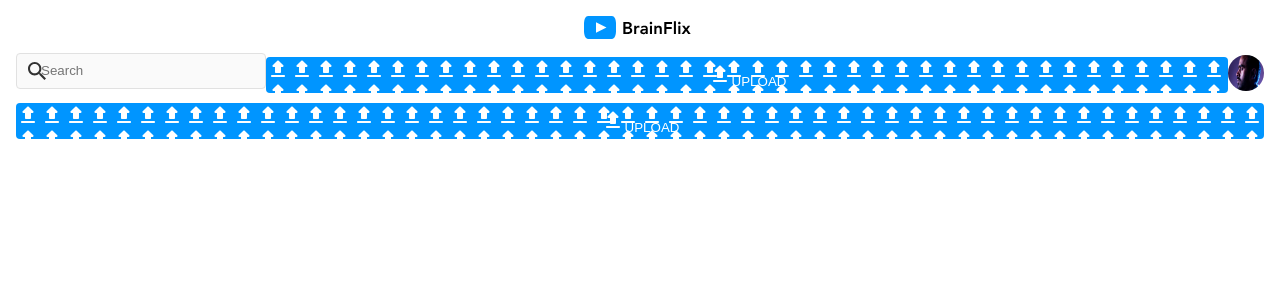
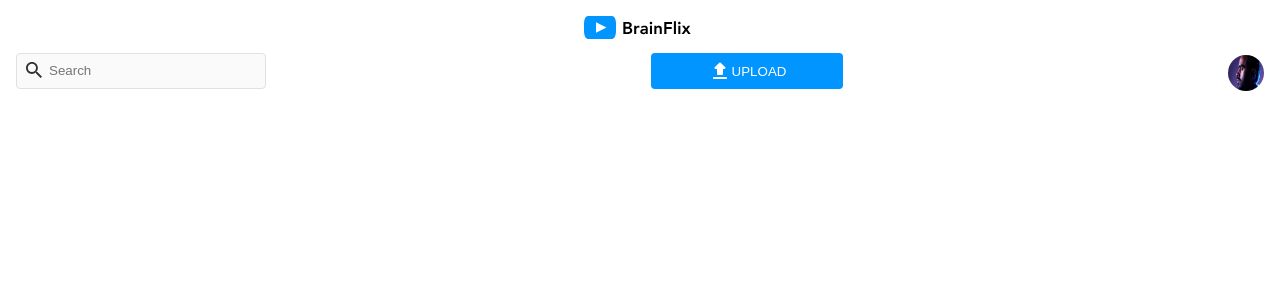
Before and after one commit to hilarykhc/hilary-chen-brainflix, a React (Create React App) app: page / in a window 1280 px wide. Shown: the top 300 px of the page. Built offline with nearby package versions, Linux system fonts and the light colour scheme.

Commit message:
edit header component

```diff
--- a/src/components/Header/Header.js
+++ b/src/components/Header/Header.js
@@ -34,10 +34,7 @@ export default function Header() {
               />
             </div>
 
-            <button
-              className="search__upload search__upload--tablet"
-              type="submit"
-            >
+            <button className="search__btn search__btn--tablet" type="submit">
               <img
                 src={uploadButton}
                 alt="upload icon"
@@ -50,11 +47,11 @@ export default function Header() {
               <img src={avatar} alt="Mohan-muruge" className="search__avatar" />
             </div>
           </div>
-          <button className="search__upload" type="submit">
+          <button className="search__btn" type="submit">
             <img
               src={uploadButton}
               alt="upload icon"
-              className="search__upload-icon"
+              className="search__btn-icon"
             />
             UPLOAD
           </button>
--- a/src/components/Header/Header.scss
+++ b/src/components/Header/Header.scss
@@ -23,9 +23,9 @@
   }
 
   &__input {
-    width: 14rem;
+    width: 13.5rem;
     height: 2.15rem;
-    padding: 0 0 0 1.5rem;
+    padding: 0 0 0 2rem;
     background-color: $albaster-white;
     border: 0.063rem solid $mercury-grey;
     border-radius: 0.25rem;
@@ -33,8 +33,9 @@
 
   &__icon {
     position: absolute;
-    padding-left: 0.75rem;
+    padding-left: 0.65rem;
     padding-top: 0.55rem;
+    width: 1rem;
   }
 
   &__avatar {
@@ -47,7 +48,7 @@
     }
   }
 
-  &__upload {
+  &__btn {
     width: 100%;
     color: $pure-white;
     background-color: $brainflix-blue;
@@ -55,13 +56,24 @@
     border: none;
     border-radius: 0.25rem;
     margin-top: 0.5rem;
-    background-image: url("../../assets/Images/Icons/upload.svg");
+    display: flex;
+    align-items: center;
+
+    @include tablet-and-desktop {
+      display: none;
+    }
+
+    //background-image: url("../../assets/Images/Icons/upload.svg");
 
     &--tablet {
       display: none;
 
       @include tablet-and-desktop {
-        display: inline;
+        display: flex;
+        align-items: center;
+        margin-top: 0;
+        width: 12rem;
+        justify-content: center;
       }
     }
   }
```
